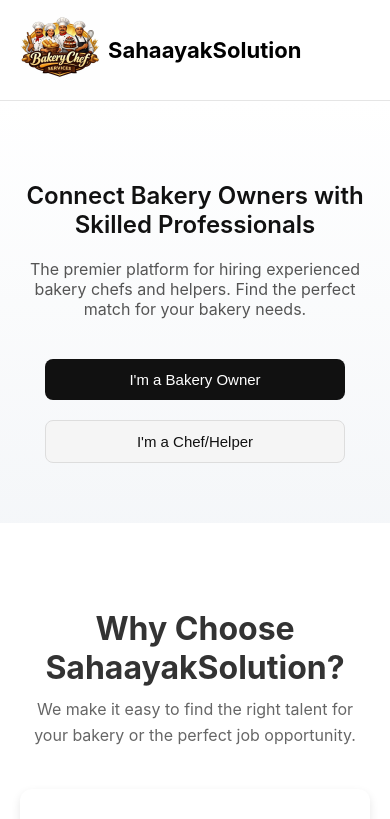
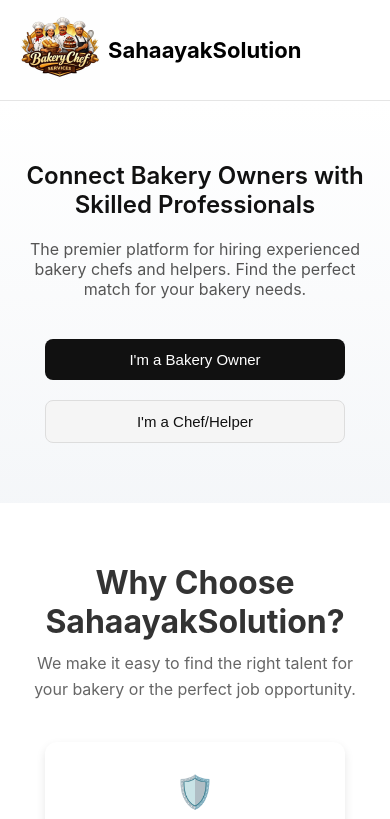
Before and after one commit to Ritikchauhan022/SahaayakSolution, a React (Create React App) app in the folder client/: page / in a window 390 px wide. Shown: the top 819 px of the page. Built offline with nearby package versions, Linux system fonts and the light colour scheme; no server answers.

Commit message:
LoginSignup page responsive fix

```diff
--- a/client/src/App.css
+++ b/client/src/App.css
@@ -444,9 +444,9 @@
 /* yha se LoginSignup ki css hai */
 
 * {
-  /* box-sizing: border-box; */
-  /* margin: 0; */
-  /* padding: 0; */
+  box-sizing: border-box;
+  margin: 0;
+  padding: 0;
 }
 .ls-container{
 width: 100%;
```
